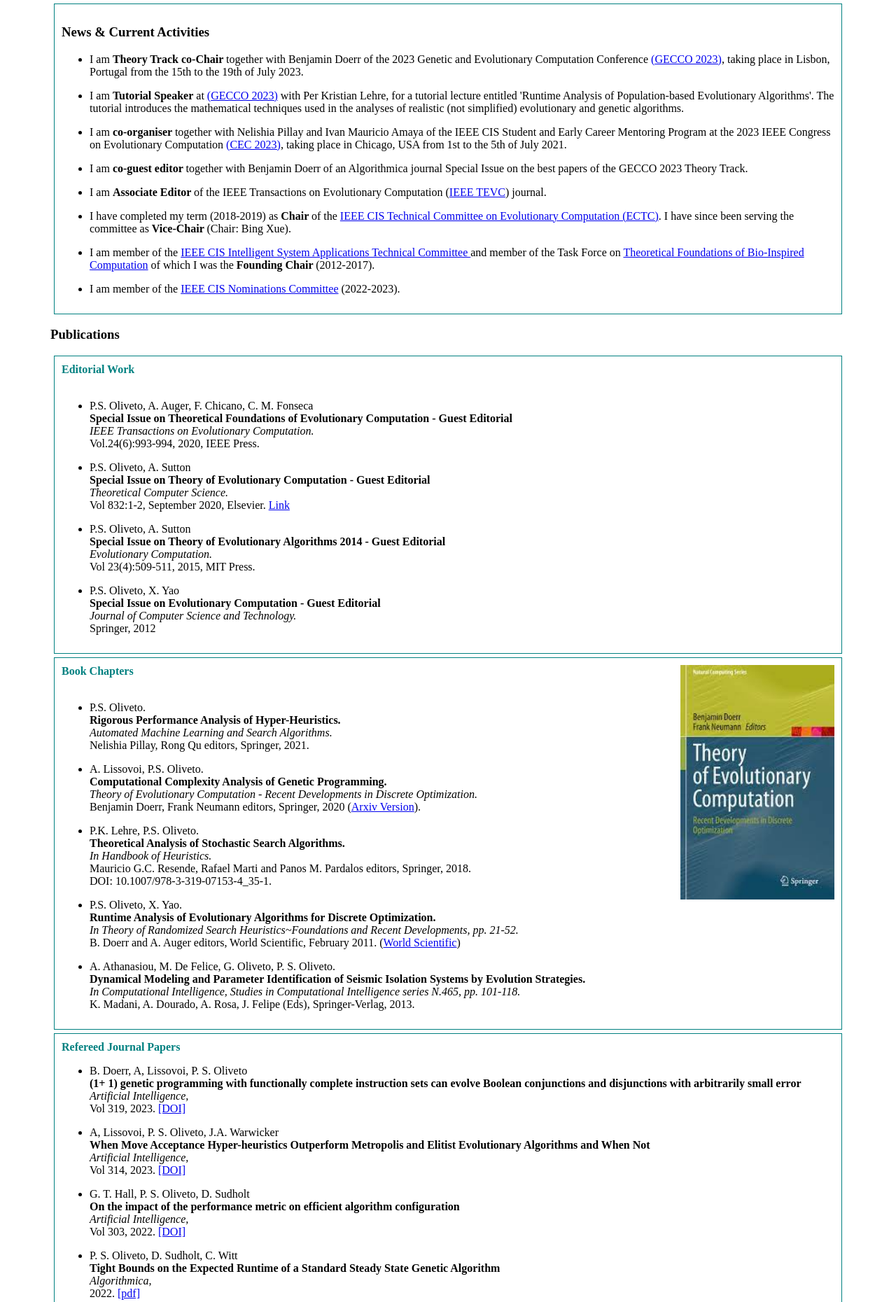
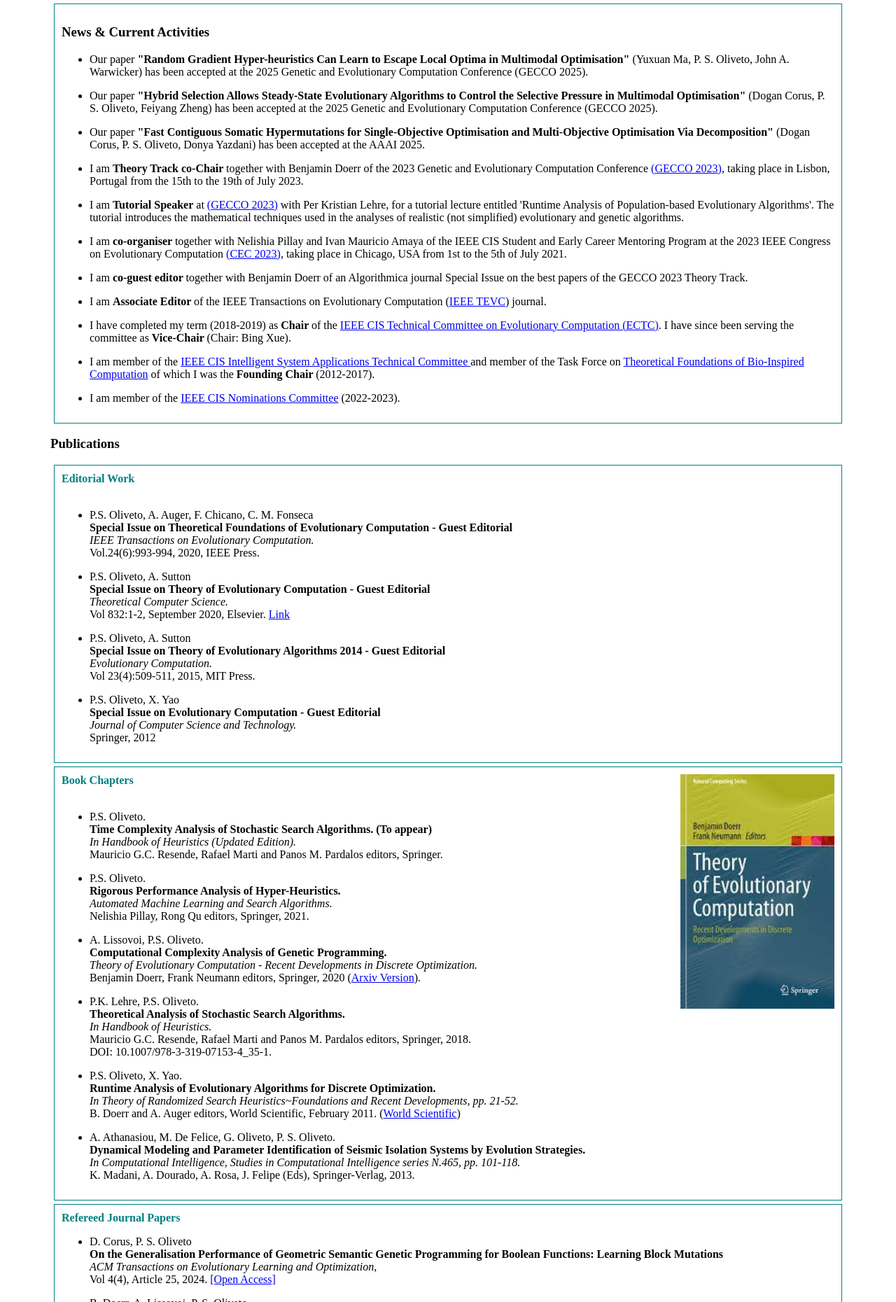
Before and after one commit to peteroliveto/peteroliveto.github.io, a plain HTML site: page index.html in a window 1280 px wide. Shown: the part 1164-3024 px from the top of the page at 70% size. Drawn offline with Linux system fonts and the light colour scheme.

Commit message:
updated some news and publications

```diff
--- a/index.html
+++ b/index.html
@@ -287,6 +287,26 @@ Deadline for Applications: February 4, 2015. <strong> </strike>(Positions now fi
 <ul>
 
 <li><ul class="publication">
+<li class="pubOther"> Our paper <strong> "Random Gradient Hyper-heuristics Can Learn to Escape Local Optima in Multimodal Optimisation"</strong> (Yuxuan Ma, P. S. Oliveto, John A. Warwicker) has been accepted at the 2025 Genetic and Evolutionary Computation Conference (GECCO 2025).
+</li>
+</ul> </li>
+
+
+<li><ul class="publication">
+<li class="pubOther"> Our paper <strong> "Hybrid Selection Allows Steady-State Evolutionary Algorithms to Control the Selective Pressure in Multimodal Optimisation"</strong> (Dogan Corus, P. S. Oliveto, Feiyang Zheng) has been accepted at the 2025 Genetic and Evolutionary Computation Conference (GECCO 2025).
+</li>
+</ul> </li>
+
+<li><ul class="publication">
+<li class="pubOther"> Our paper <strong> "Fast Contiguous Somatic Hypermutations for Single-Objective Optimisation and Multi-Objective Optimisation Via Decomposition"</strong> (Dogan Corus, P. S. Oliveto, Donya Yazdani) has been accepted at the AAAI 2025.
+</li>
+</ul> </li>
+
+
+
+
+
+<li><ul class="publication">
 <li class="pubOther"> I am <strong> Theory Track co-Chair </strong> together with Benjamin Doerr of the 2023 Genetic and Evolutionary Computation Conference
  <a href="https://gecco-2023.sigevo.org/HomePage">(GECCO 2023)</a>, taking place in Lisbon, Portugal from the 15th to the 19th of July 2023.
 </li>
@@ -407,6 +427,15 @@ Deadline for Applications: February 4, 2015. <strong> </strike>(Positions now fi
 
 <li><ul class="publication">
 	<li class="pubAuthor">P.S. Oliveto.</li>
+	<li class="pubTitle">Time Complexity Analysis of Stochastic Search Algorithms. (To appear)</li>
+	<li class="pubConference">In Handbook of Heuristics (Updated Edition). </li>
+	<li class="pubOther"> Mauricio G.C. Resende, Rafael Marti and Panos M. Pardalos editors, Springer.
+<!--(<a href="https://arxiv.org/abs/1709.00890">Arxiv Version</a>) --></li>
+</ul></li>
+
+
+<li><ul class="publication">
+	<li class="pubAuthor">P.S. Oliveto.</li>
 	<li class="pubTitle">Rigorous Performance Analysis of Hyper-Heuristics.</li>
 	<li class="pubConference">Automated Machine Learning and Search Algorithms. </li>
 	<li class="pubOther"> Nelishia Pillay, Rong Qu editors, Springer, 2021. </li>
@@ -446,6 +475,13 @@ Deadline for Applications: February 4, 2015. <strong> </strike>(Positions now fi
 <strong class="evidence">Refereed Journal Papers</strong>
 <ul>
 
+<li><ul class="publication">
+	<li class="pubAuthor">D. Corus, P. S. Oliveto</li>
+	<li class="pubTitle">	On the Generalisation Performance of Geometric Semantic Genetic Programming for Boolean Functions: Learning Block Mutations
+</li> </li>
+	<li class="pubConference">ACM Transactions on Evolutionary Learning and Optimization,  </li>
+	<li class="pubOther">Vol 4(4), Article 25, 2024. <a href="https://dl.acm.org/doi/10.1145/3677124">[Open Access] </a> </li>
+</ul></li>
 
 <li><ul class="publication">
 	<li class="pubAuthor">B. Doerr, A, Lissovoi, P. S. Oliveto</li>
@@ -666,7 +702,35 @@ Bio-Inspired Optimisation. <a href="http://link.springer.com/article/10.1007/s00
 <strong class="evidence">Recent Refereed Conference Publications</strong>  <ul>
 
 <li><ul class="publication">
-	<li class="pubAuthor">D. Corus, P. S. Oliveto, D. Yazdani</li>
+	<li class="pubAuthor">Yuxuan Ma, Pietro S. Oliveto, John A. Warwicker</li>
+	<li class="pubTitle">Random Gradient Hyper-heuristics Can Learn to Escape Local Optima in Multimodal Optimisation.</li>
+<li class="pubConference">In Proceedings of the 2025 Genetic and Evolutionary Computation Conference
+                                       (<a href="https://gecco-2025.sigevo.org/HomePage">GECCO 2025</a>)
+<li class="pubOther">Malaga, Spain, July 14-18, ACM Press 2025.  </li>
+</ul></li>
+
+
+<li><ul class="publication">
+	<li class="pubAuthor">Dogan Corus, Pietro S. Oliveto, Feiyang Zheng</li>
+	<li class="pubTitle">Hybrid Selection Allows Steady-State Evolutionary Algorithms to Control the Selective Pressure in Multimodal Optimisation.</li>
+<li class="pubConference">In Proceedings of the 2025 Genetic and Evolutionary Computation Conference
+                                       (<a href="https://gecco-2025.sigevo.org/HomePage">GECCO 2025</a>)
+<li class="pubOther">Malaga, Spain, July 14-18, ACM Press 2025.  </li>
+</ul></li>
+
+
+<li><ul class="publication">
+	<li class="pubAuthor">Dogan Corus, Pietro S. Oliveto, Donya Yazdani</li>
+	<li class="pubTitle">Fast Contiguous Somatic Hypermutations for Single-Objective Optimisation and Multi-Objective Optimisation Via Decomposition.</li>
+<li class="pubConference">In Proceedings of the Thirty-Ninth Annual AAAI Conference on Artificial Intelligence
+                                        (<a href="https://aaai.org/conference/aaai/aaai-25/">AAAI-25</a>),</li>
+	<li class="pubOther">Philadelphia, USA, February 25- March 4, AAAI Press 2025. </li>
+</ul></li>
+
+
+
+<li><ul class="publication">
+	<li class="pubAuthor">Dogan Corus, Pietro S. Oliveto, Donya Yazdani</li>
 	<li class="pubTitle">Automatic adaptation of hypermutation rates for multimodal optimisation.</li>
 	<li class="pubConference">In Proceedings of the 16th ACM/SIGEVO Conference on Foundations of Genetic Algorithms
                                        (<a href="https://www.fhv.at/foga2021/">FOGA 2021</a>)
```
